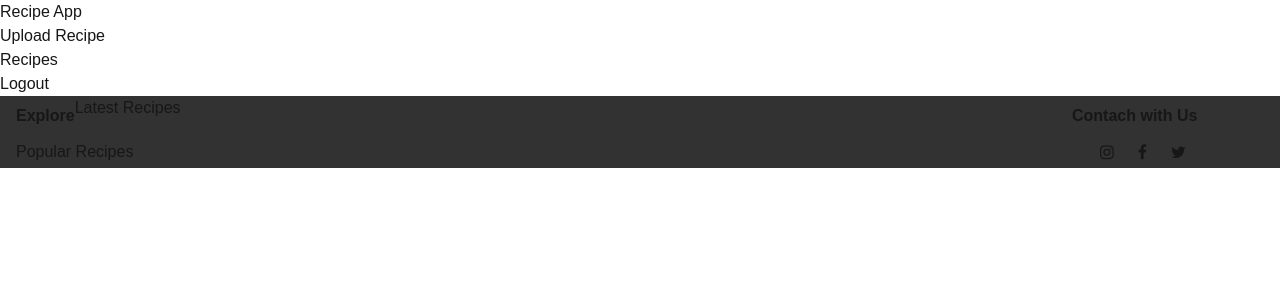
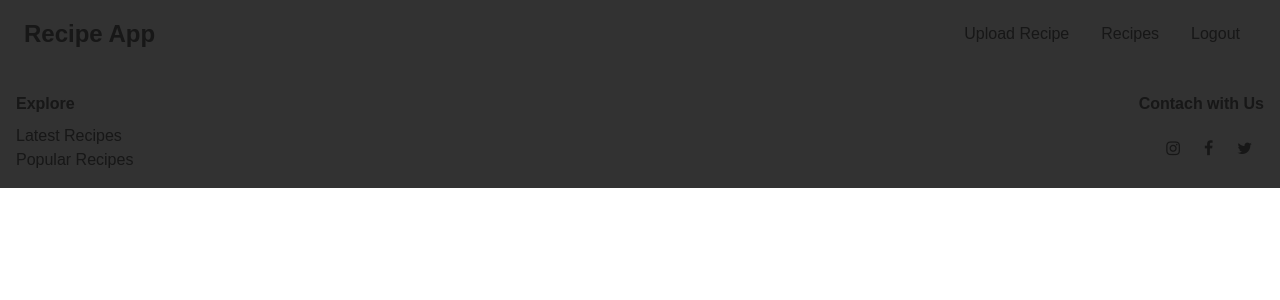
Before and after one commit to eric1anderson/Recipe-Generation-Social-Media, a Next.js app in the folder frontend/: page / in a window 1280 px wide. Shown: the top 300 px of the page. Built offline with nearby package versions, Linux system fonts and the light colour scheme.

Commit message:
Create Navbar and Footer Skeleton

```diff
--- a/frontend/app/components/Footer/Footer.css
+++ b/frontend/app/components/Footer/Footer.css
@@ -7,23 +7,23 @@
 }
 
 #footer-left {
-    width: 15%;
+    width: 10%;
     display: flex;
     flex-wrap: wrap;
-    margin: 0 1rem;
+    margin: 1rem 1rem;
 }
 
 #footer-right {
     width: 15%;
     display: flex;
     flex-wrap: wrap;
-    margin: 0 1rem;
+    margin: 1rem 1rem;
 }
 
 #social-container {
     display: flex;
     justify-content: space-around;
-    margin: 0 1rem;
+    margin-left: auto;
 }
 
 .social-icon {
@@ -31,10 +31,16 @@
     margin: 0.5rem 0.75rem;
 }
 
-.footer-title {
+#footer-left-title {
     font-size: medium;
     font-weight: bold;
-    margin: 0.5rem 0;
+    margin: 0.5rem auto 0.5rem 0;
+}
+
+#footer-right-title {
+    font-size: medium;
+    font-weight: bold;
+    margin: 0.5rem 0 0.5rem auto;
 }
 
 @media only screen and (max-width: 500px) {
--- a/frontend/app/components/Footer/Footer.jsx
+++ b/frontend/app/components/Footer/Footer.jsx
@@ -4,28 +4,28 @@ const Footer = () => {
     return (
         <div id="footer-container">
             <div id="footer-left">
-                <h3 className='footer-title'>Explore</h3>
+                <h3 id='footer-left-title'>Explore</h3>
                 <span>Latest Recipes</span>
                 <span>Popular Recipes</span>
             </div>
             <div id="footer-right">
-                <h3 className='footer-title'>Contach with Us</h3>
+                <h3 id='footer-right-title'>Contach with Us</h3>
                 {/* Instagram Page */}
                 <div id="social-container">
                     <a
-                        href="https://www.instagram.com/kyle990987/"
+                        href="#"
                         className='fa fa-instagram social-icon'
                     ></a>
 
                     {/* Facebook Page */}
                     <a
-                        href="https://www.facebook.com/kyle.wen.12"
+                        href="#"
                         className='fa fa-facebook social-icon'
                     ></a>
 
                     {/* Twitter Page */}
                     <a
-                        href="https://www.facebook.com/kyle.wen.12"
+                        href="#"
                         className='fa fa-twitter social-icon'
                     ></a>
                 </div>
--- a/frontend/app/components/Navbar/Navbar.css
+++ b/frontend/app/components/Navbar/Navbar.css
@@ -0,0 +1,37 @@
+#navbar {
+    width: 100%;
+    display: flex;
+    flex-wrap: wrap;
+    background-color: #323232;
+    justify-content: space-between;
+}
+
+#nav-left-container {
+    width: 20%;
+    margin: 1rem 1.5rem;
+}
+
+#nav-right-container {
+    width: auto;
+    margin-left: auto;
+    display: flex;
+    justify-content: flex-end;
+    align-items: center;
+    margin-right: 1.5rem;
+}
+
+#nav-title {
+    font-size: 1.5rem;
+    font-weight: bold;
+}
+
+#nav-list {
+    display: flex;
+    list-style: none;
+    padding: 0;
+    margin: 0;
+}
+
+.nav-item {
+    margin: 0 1rem;
+}
--- a/frontend/app/components/Navbar/Navbar.jsx
+++ b/frontend/app/components/Navbar/Navbar.jsx
@@ -1,14 +1,16 @@
+import './Navbar.css'
+
 const Navbar = () => {
     return (
-        <nav>
-            <div>
-                <span>Recipe App</span>
+        <nav id="navbar">
+            <div id="nav-left-container">
+                <h1 id="nav-title">Recipe App</h1>
             </div>
-            <div>
-                <ul>
-                    <li><a>Upload Recipe</a></li>
-                    <li><a>Recipes</a></li>
-                    <li><a>Logout</a></li>
+            <div id="nav-right-container">
+                <ul id='nav-list'>
+                    <li className='nav-item'><a>Upload Recipe</a></li>
+                    <li className='nav-item'><a>Recipes</a></li>
+                    <li className='nav-item'><a>Logout</a></li>
                 </ul>
             </div>
         </nav>
```
